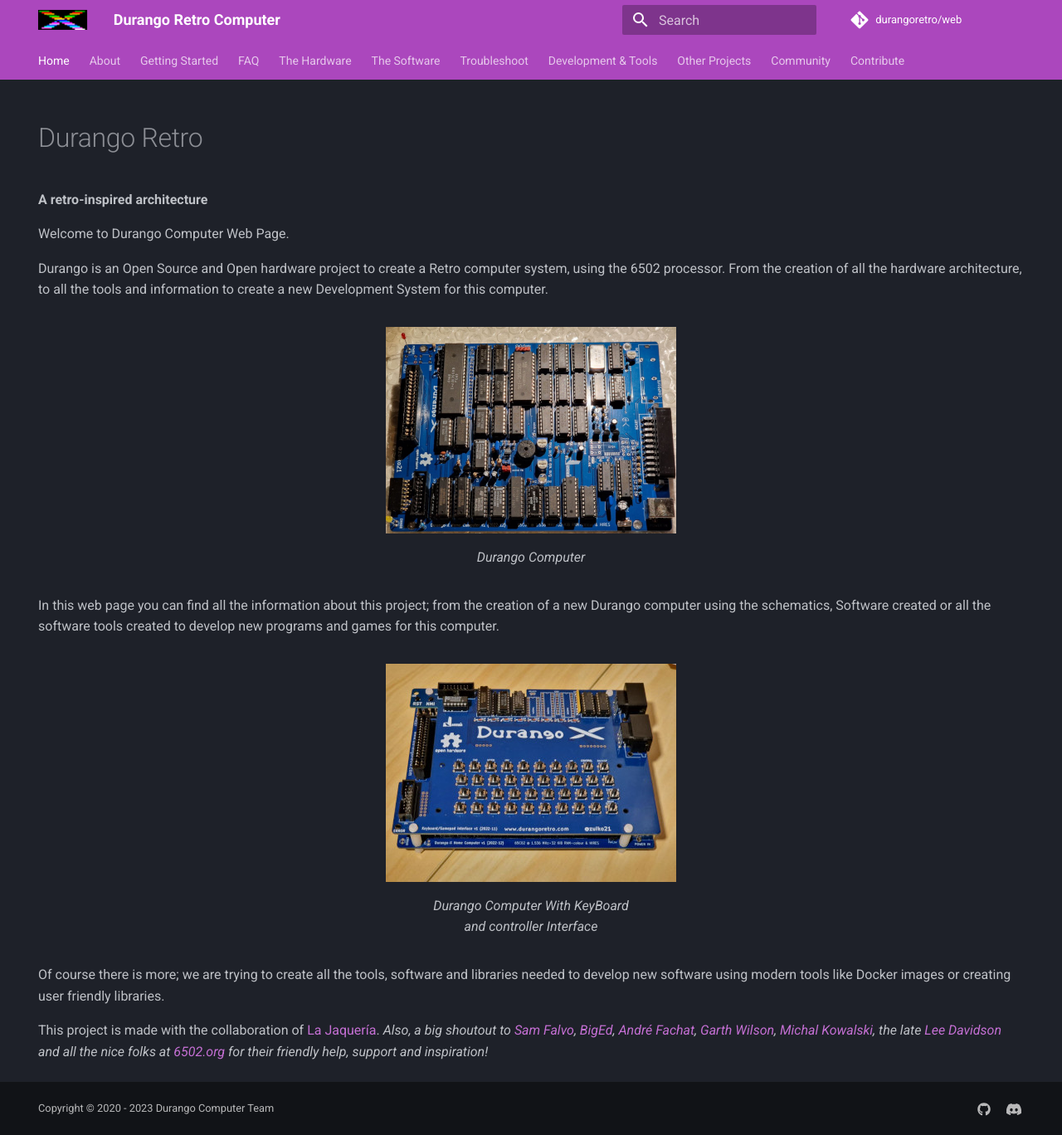
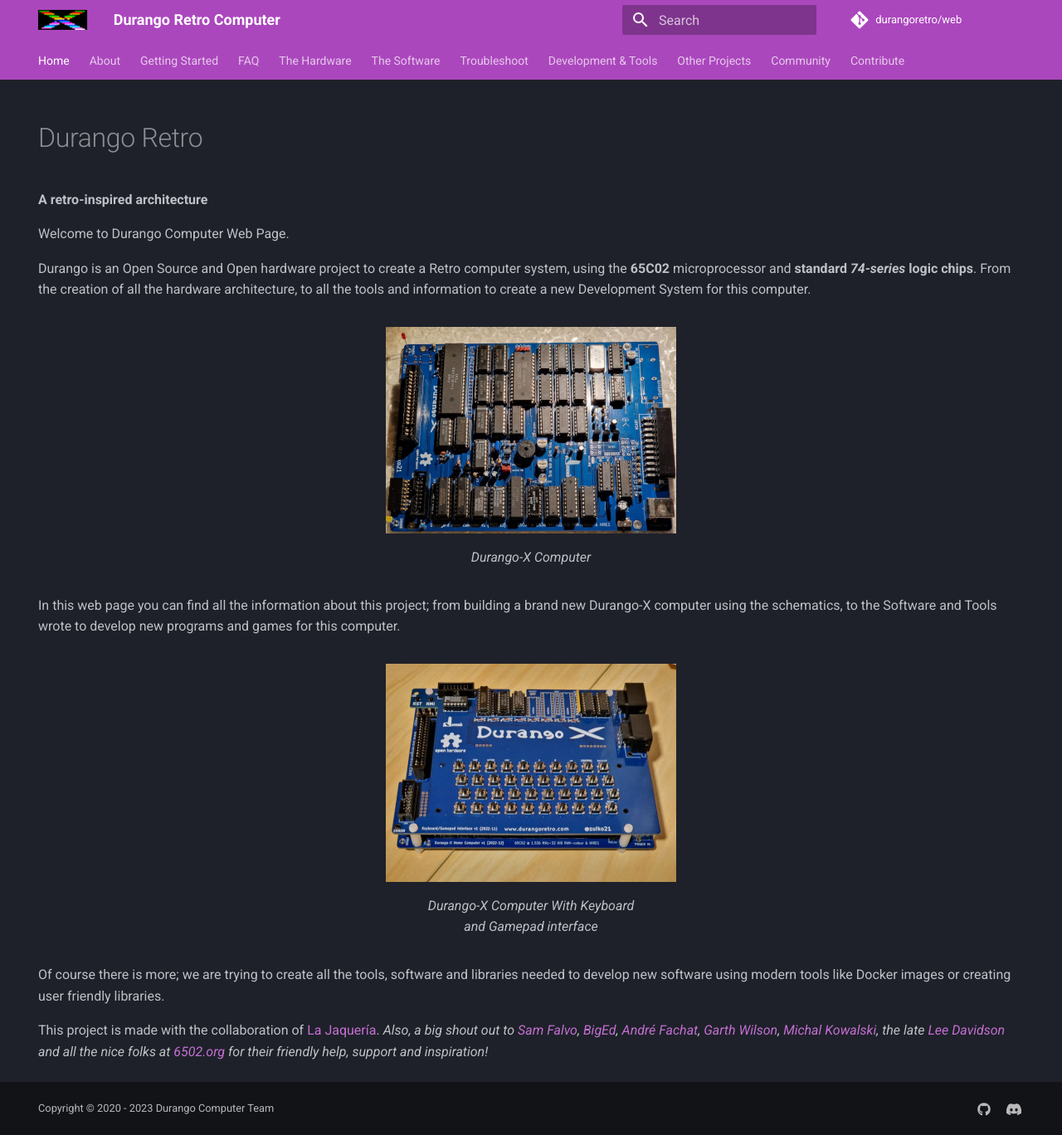
Before and after one commit to durangoretro/web, an MkDocs documentation site: the page built from docs/index.md, in a window 1280 px wide and 1368 px high. Shown: the whole window at 83% size. Built offline with MkDocs 1.6.1 and Material for MkDocs 9.7.7, drawn with Linux system fonts in a browser that asks for light colours; comment, search, counter and statistics services are not loaded.

Commit message:
fixing readme

```diff
--- a/docs/index.md
+++ b/docs/index.md
@@ -9,21 +9,21 @@
 
 Welcome to Durango Computer Web Page.
 
-Durango is an Open Source and Open hardware project to create a Retro computer system, using the 6502 processor. From the creation of all the hardware architecture, to all the tools and information to create a new Development System for this computer.
+Durango is an Open Source and Open hardware project to create a Retro computer system, using the **65C02** microprocessor and **standard _74-series_ logic chips**. From the creation of all the hardware architecture, to all the tools and information to create a new Development System for this computer.
 
 <figure markdown>
-![Durango Computer](assets/img/durangoprototipe.png)
-<figcaption>Durango Computer</figcaption>
+![Durango-X Computer](assets/img/durangoprototipe.png)
+<figcaption>Durango-X Computer</figcaption>
 </figure>
 
-In this web page you can find all the information about this project; from the creation of a new Durango computer using the schematics, Software created or all the software tools created to develop new programs and games for this computer.
+In this web page you can find all the information about this project; from building a brand new Durango-X computer using the schematics, to the Software and Tools wrote to develop new programs and games for this computer.
 
 <figure markdown>
-![Durango Computer](assets/img/Durango01.jpg)
-<figcaption>Durango Computer With KeyBoard
-<br/>and controller Interface</figcaption>
+![Durango-X Computer with keyboard](assets/img/Durango01.jpg)
+<figcaption>Durango-X Computer With Keyboard
+<br/>and Gamepad interface</figcaption>
 </figure>
 
 Of course there is more; we are trying to create all the tools, software and libraries needed to develop new software using modern tools like Docker images or creating user friendly libraries.
 
-This project is made with the collaboration of [La Jaquería](https://lajaqueria.org). _Also, a big shoutout to [Sam Falvo](https://github.com/sam-falvo), [BigEd](https://github.com/BigEd), [André Fachat](http://6502.org/users/andre/index.html), [Garth Wilson](http://wilsonmines.com/), [Michal Kowalski](https://sbc.rictor.org/kowalski.html), the late [Lee Davidson](http://web.archive.org/web/20130308145900/http://mycorner.no-ip.org/6502/ehbasic/index.html) and all the nice folks at [6502.org](http://6502.org/) for their friendly help, support and inspiration!_
+This project is made with the collaboration of [La Jaquería](https://lajaqueria.org). _Also, a big shout out to [Sam Falvo](https://github.com/sam-falvo), [BigEd](https://github.com/BigEd), [André Fachat](http://6502.org/users/andre/index.html), [Garth Wilson](http://wilsonmines.com/), [Michal Kowalski](https://sbc.rictor.org/kowalski.html), the late [Lee Davidson](http://web.archive.org/web/20130308145900/http://mycorner.no-ip.org/6502/ehbasic/index.html) and all the nice folks at [6502.org](http://6502.org/) for their friendly help, support and inspiration!_
```
